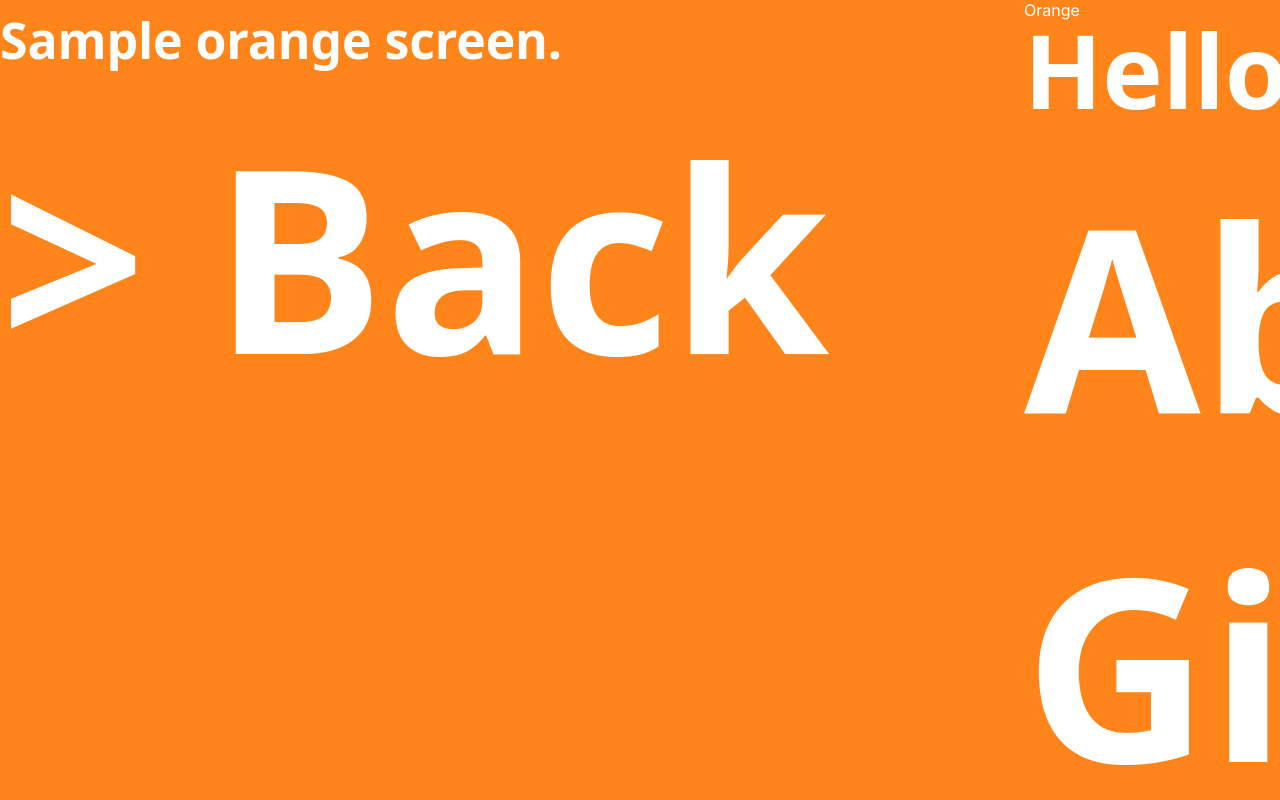
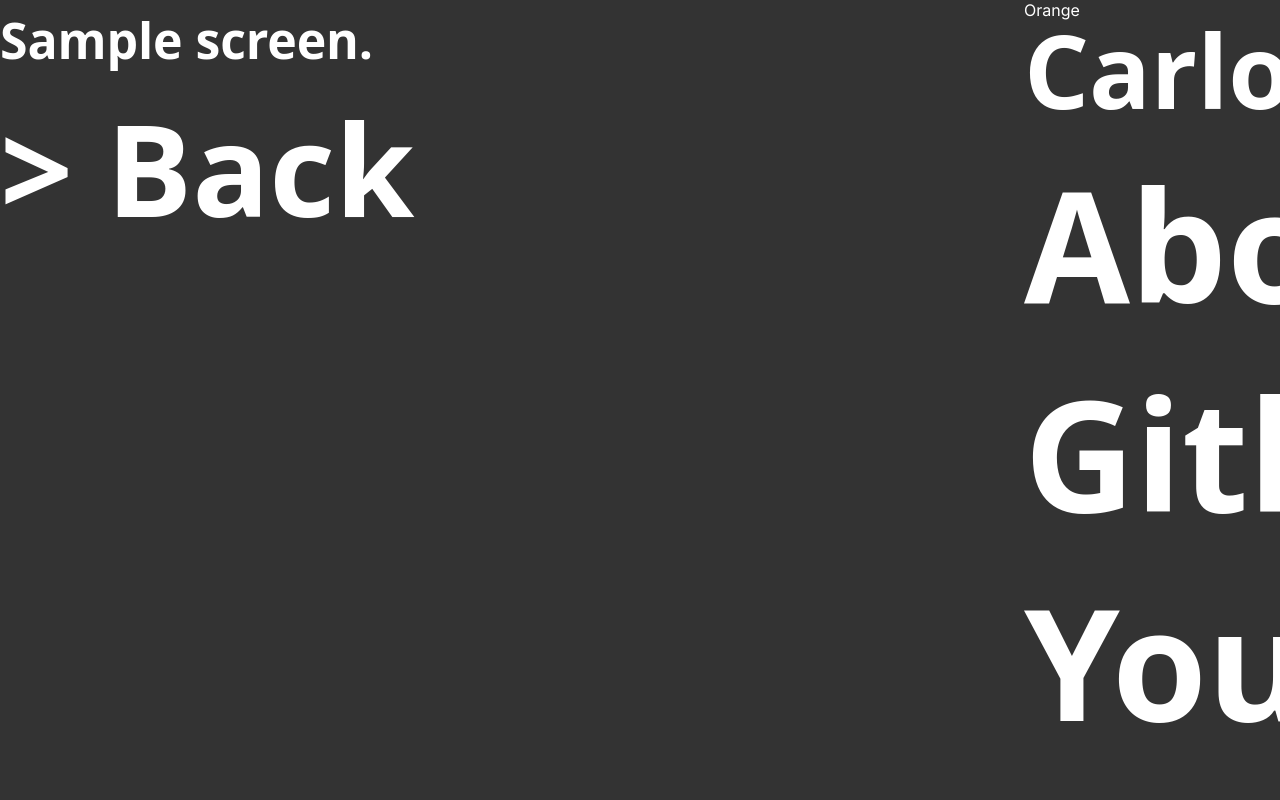
Before and after one commit to carlopascual/portfoliov2, a Next.js app: page / in a window 1280 px wide. Both pictures are taken after a click on the element "Github". Built offline with nearby package versions, Linux system fonts and the light colour scheme.

Commit message:
Fix styles and use more manageable font size

```diff
--- a/src/app/components/item.js
+++ b/src/app/components/item.js
@@ -4,7 +4,7 @@ import { useContext } from 'react'
 import { BackgroundContext } from '../context';
 
 const Text = styled.h1`
-  font-size: 20vw;
+  font-size: 12vw;
   font-weight: 600;
   display: flex;
   cursor: pointer;
--- a/src/app/page.js
+++ b/src/app/page.js
@@ -77,56 +77,58 @@ const Body = () => {
     if (newColor) {
       setInitialColor(newColor);
     }
+  }
 
-  }
+  const BackItem = () => <Item style={{ fontSize: '10vw' }} onClick={() => previousScreen({ newBg: 'black' })}>{"> Back"}</Item>
 
   const stateMap = {
     1: {
       'Hello': <>
         <Item textColor={'#111111'} backgroundColor="#FFDC00" onClick={() => {
           nextScreen({ newColor: '#111111', newBg: '#FFDC00' })
-        }}>Hello</Item>
+        }}>Hello!</Item>
         <h2 style={{ fontSize: '50px' }}>Currently based in Copenhagen, Denmark.
           Interested in understanding real-world challenges and using bleeding edge technology to solve them.
         </h2>
-        <Item onClick={() => previousScreen({ newBg: 'black' })}>{"> Back"}</Item></>,
+        <BackItem />
+      </>,
       'Orange': <>
         <h2 style={{ fontSize: '50px' }}>
-          Sample orange screen.
+          Sample screen.
         </h2>
-        <Item onClick={() => previousScreen({ newBg: 'black' })}>{"> Back"}</Item>
+        <BackItem />
       </>
     },
     2: {
       'Hello': <>
-        <Item textBlack backgroundColor="#FFDC00" onClick={nextScreen}>You got here?</Item>
+        <Item textBlack backgroundColor="#FFDC00" onClick={nextScreen}>and welcome!</Item>
         <Item onClick={() => previousScreen({ newBg: 'black', newColor: 'white' })}>{"> Back"}</Item>
       </>
     },
     3: {
       'Hello': <>
         <Item textBlack backgroundColor="#FFDC00" onClick={nextScreen}>Another one!</Item>
-        <Item onClick={() => previousScreen({ newBg: 'black' })}>{"> Back"}</Item>
+        <BackItem />
       </>
     }
   }
 
-  return <animated.main style={{ position: 'relative', height: '100vh', ...background }}>
+  return <animated.main style={{ position: 'relative', overflow: 'scroll', height: '100vh', ...background }}>
     <Screen index={0}>
       <Item backgroundColor="#0074D9" style={{ fontSize: '8vw' }} onClick={() => {
-        nextScreen({ screenKey: 'Hello', newBg: null })
-      }}>Hello and welcome!</Item>
-      <Item backgroundColor="#FF851B" onClick={() => {
-        nextScreen({ screenKey: 'Orange', newBg: '#FF851B' })
+        // nextScreen({ screenKey: 'Hello', newBg: null })
+      }}>Carlo Pascual</Item>
+      <Item onClick={() => {
+        nextScreen({ screenKey: 'Hello' })
       }}>About</Item>
       <Item backgroundColor="#333" onClick={() => {
-        nextScreen({ screenKey: 'Orange', newBg: '#FF851B' })
+        nextScreen({ screenKey: 'Orange', newBg: '#333' })
       }}>Github</Item>
       <Item backgroundColor="#FF0000" onClick={() => {
-        nextScreen({ screenKey: 'Orange', newBg: '#FF851B' })
+        nextScreen({ screenKey: 'Orange', newBg: '#FF0000' })
       }}>Youtube</Item>
       <Item backgroundColor="#0077B5" onClick={() => {
-        nextScreen({ screenKey: 'Orange', newBg: '#FF851B' })
+        nextScreen({ screenKey: 'Orange', newBg: '#0077B5' })
       }}>LinkedIn</Item>
     </Screen>
     <Screen index={1}>
```
